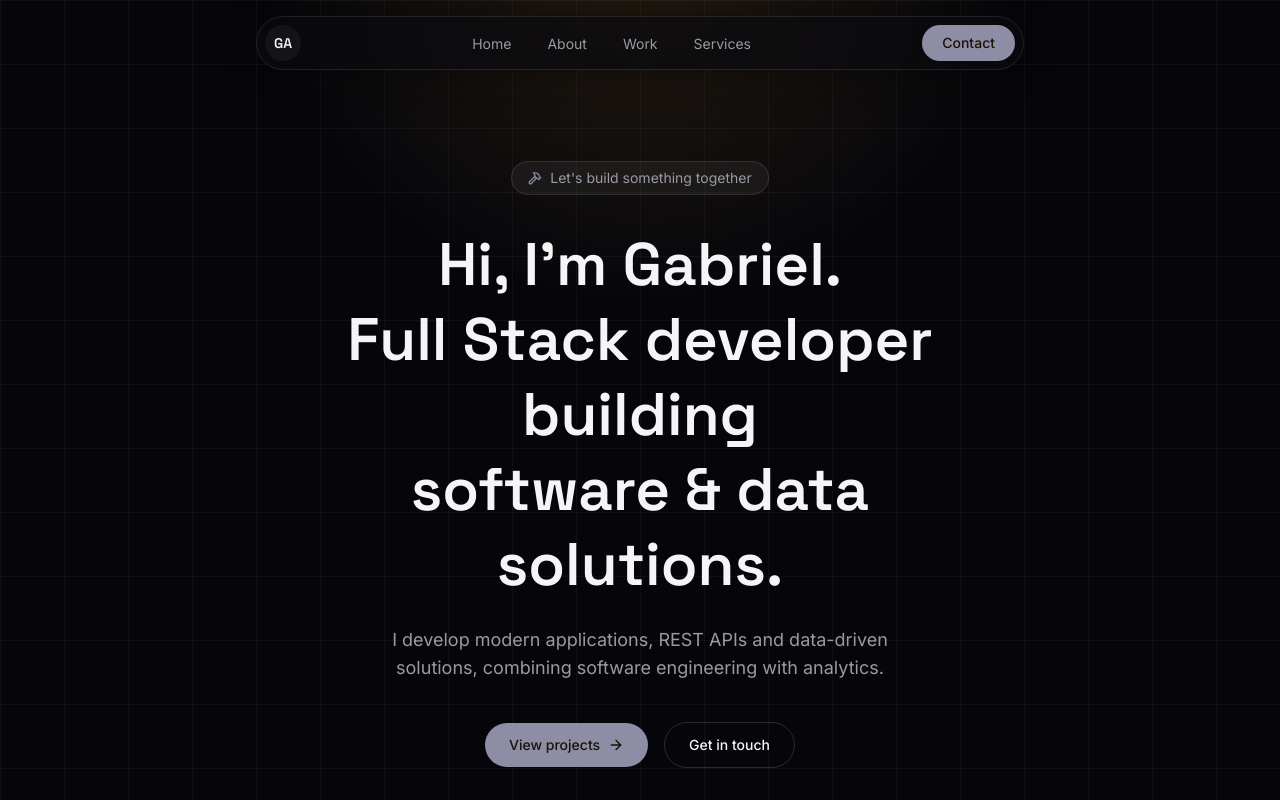
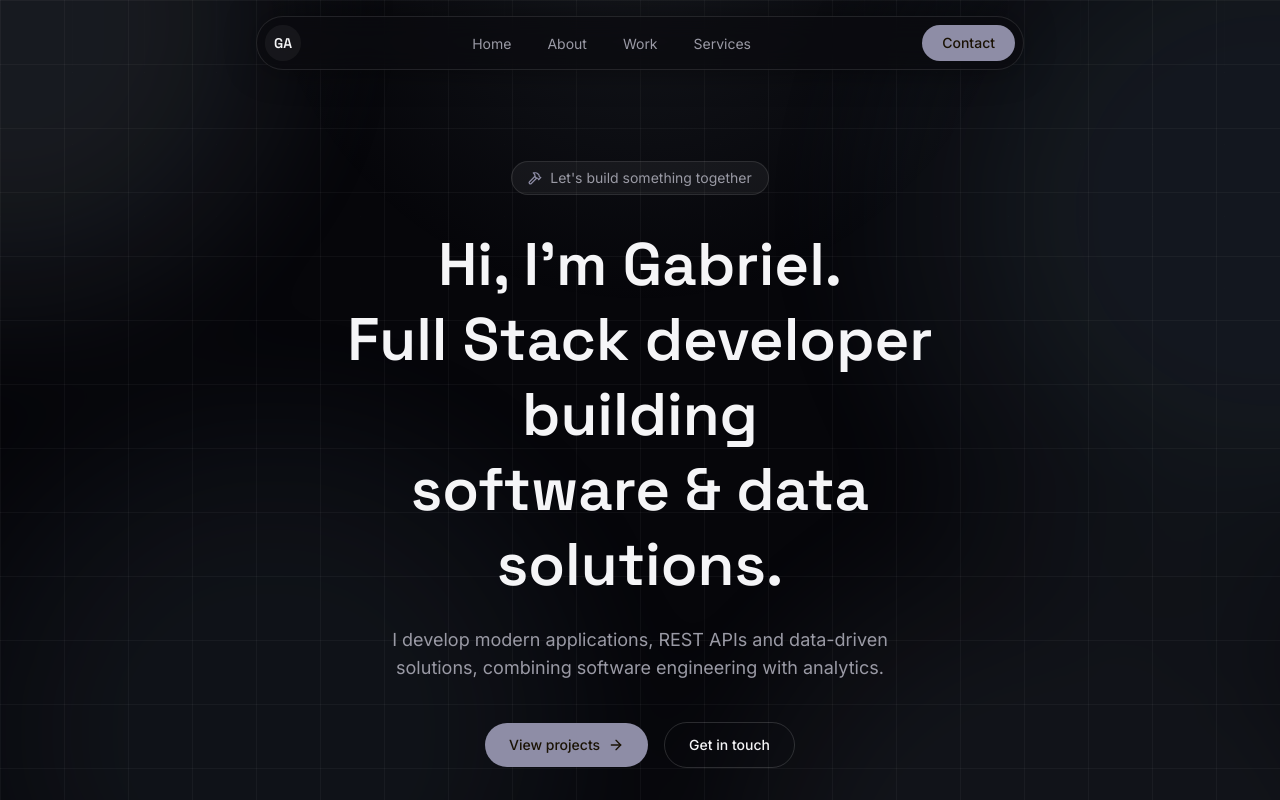
Before and after one commit to Alexandroni07/portfolio-gabriel-alexandroni, a Next.js app: page / in a window 1280 px wide. Shown: the top 800 px of the page. Built offline with nearby package versions, Linux system fonts and the light colour scheme.

Commit message:
Update: update the visual background

```diff
--- a/src/app/globals.css
+++ b/src/app/globals.css
@@ -37,6 +37,9 @@
   --background: #06060a;
   --foreground: #f5f5f7;
 
+  --ambient-blue: #587084;
+  --ambient-slate: #8498a8;
+
   --card: #0e0e13;
   --card-foreground: #f5f5f7;
 
@@ -63,14 +66,45 @@
 }
 
 body {
+  position: relative;
+  isolation: isolate;
+  min-height: 100vh;
   background: var(--background);
   color: var(--foreground);
 }
 
-/* grid sutil + glow do Hero, numa única camada pra não conflitar */
+body::before {
+  position: fixed;
+  inset: -12rem;
+  z-index: -1;
+  pointer-events: none;
+  content: "";
+  background:
+    radial-gradient(circle at 12% 18%, color-mix(in srgb, var(--ambient-slate) 16%, transparent) 0 9rem, transparent 23rem),
+    radial-gradient(circle at 88% 34%, color-mix(in srgb, var(--ambient-blue) 20%, transparent) 0 12rem, transparent 30rem),
+    radial-gradient(circle at 28% 78%, color-mix(in srgb, var(--ambient-blue) 14%, transparent) 0 10rem, transparent 25rem),
+    radial-gradient(circle at 76% 92%, color-mix(in srgb, var(--ambient-slate) 11%, transparent) 0 14rem, transparent 28rem);
+  filter: blur(42px);
+  opacity: 0.9;
+}
+
+body::after {
+  position: fixed;
+  inset: 0;
+  z-index: -1;
+  pointer-events: none;
+  content: "";
+  background-image:
+    linear-gradient(rgba(255, 255, 255, 0.018) 1px, transparent 1px),
+    linear-gradient(90deg, rgba(255, 255, 255, 0.018) 1px, transparent 1px);
+  background-size: 72px 72px;
+  mask-image: linear-gradient(to bottom, black, transparent 82%);
+  opacity: 0.45;
+}
+
 .hero-bg {
   background-image:
-    radial-gradient(640px circle at 50% -10%, rgba(232, 163, 61, 0.14), transparent 60%),
+    radial-gradient(640px circle at 50% -10%, color-mix(in srgb, var(--ambient-slate) 13%, transparent), transparent 60%),
     linear-gradient(to right, rgba(255, 255, 255, 0.04) 1px, transparent 1px),
     linear-gradient(to bottom, rgba(255, 255, 255, 0.04) 1px, transparent 1px);
   background-size: auto, 64px 64px, 64px 64px;
--- a/src/components/Contact.tsx
+++ b/src/components/Contact.tsx
@@ -33,12 +33,13 @@ export function Contact() {
           Let&apos;s build something together.
         </h2>
         <p className="mt-4 text-base text-muted-foreground sm:text-lg">
-          Tem um projeto em mente ou uma vaga que combina com o meu perfil?
-          Me manda uma mensagem.
+          Do you have a project in mind or a position that matches my profile?
+          Send me a message.
         </p>
 
         <motion.a
-          href="mailto:gaalexandroni@gmail.com"
+          href="https://wa.me/5561992131701?text=Olá%2C%20Vim%20pelo%20se%20site!"
+          target="_blank"
           whileHover={{ scale: 1.03 }}
           className="mt-8 inline-flex items-center gap-2 rounded-full bg-accent px-7 py-3.5 text-sm font-medium text-accent-foreground"
         >
--- a/src/components/Footer.tsx
+++ b/src/components/Footer.tsx
@@ -5,7 +5,7 @@ export function Footer() {
     <footer className="border-t border-white/10 px-6 py-8">
       <div className="mx-auto flex max-w-5xl flex-col items-center justify-between gap-4 text-sm text-muted-foreground sm:flex-row">
         <span>Gabriel Alexandroni</span>
-        <span>&copy; {new Date().getFullYear()} — Todos os direitos reservados.</span>
+        <span>&copy; {new Date().getFullYear()} — All rights reserved.</span>
         <div className="flex items-center gap-4">
           <a
             href="https://github.com/Alexandroni07"
--- a/src/components/Projects.tsx
+++ b/src/components/Projects.tsx
@@ -17,7 +17,7 @@ export function Projects() {
         <div className="flex items-end justify-between gap-4">
           <div>
             <h2 className="font-display text-3xl font-semibold text-foreground sm:text-4xl">
-              Selected work
+              Selected Work / Project
             </h2>
             <p className="mt-2 max-w-md text-sm text-muted-foreground sm:text-base">
               Projects are a reflection of my skills, creativity, and dedication to delivering high-quality solutions.
--- a/src/data/experience.ts
+++ b/src/data/experience.ts
@@ -26,7 +26,7 @@ export const experiences: Experience[] = [
   },
   {
     period: "07/2024 to Present",
-    role: "Full Stack Developer",
+    role: "Independent Full Stack Developer",
     company: "Independent projects",
     location: "Brasília, DF — Remote",
     summary:
--- a/src/data/services.ts
+++ b/src/data/services.ts
@@ -7,21 +7,22 @@ export const services: Service[] = [
   {
     title: "Full Stack Development",
     description:
-      "Aplicações completas, do frontend ao backend, com React, Angular, Node e Java.",
+      "Full-stack applications from frontend to backend using React, Angular, Node, and Java.",
   },
   {
     title: "Backend & APIs",
     description:
-      "APIs REST bem estruturadas, integrações e regras de negócio com foco em manutenibilidade.",
+      "Well-structured REST APIs, integrations, and business rules focused on maintainability.",
+
   },
   {
     title: "Data & Analytics",
     description:
-      "Dashboards, automações e análise de dados com Python, pandas e Power BI.",
+      "Dashboards, automations and data analysis with Python, pandas and Power BI.",
   },
   {
     title: "Landing Pages & Websites",
     description:
-      "Sites e landing pages do design no Figma até o deploy, com foco em performance.",
+      "Websites and landing pages from design in Figma to deployment, with focus on performance.",
   },
 ];
```
